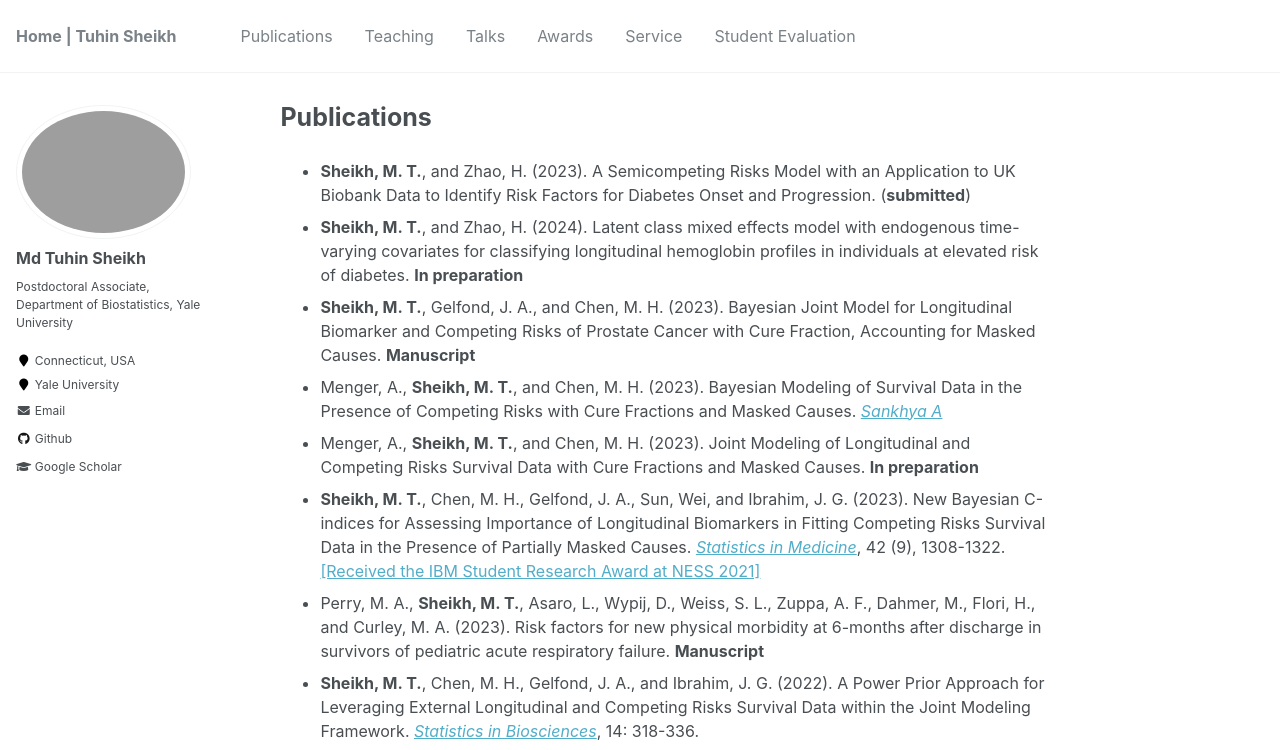
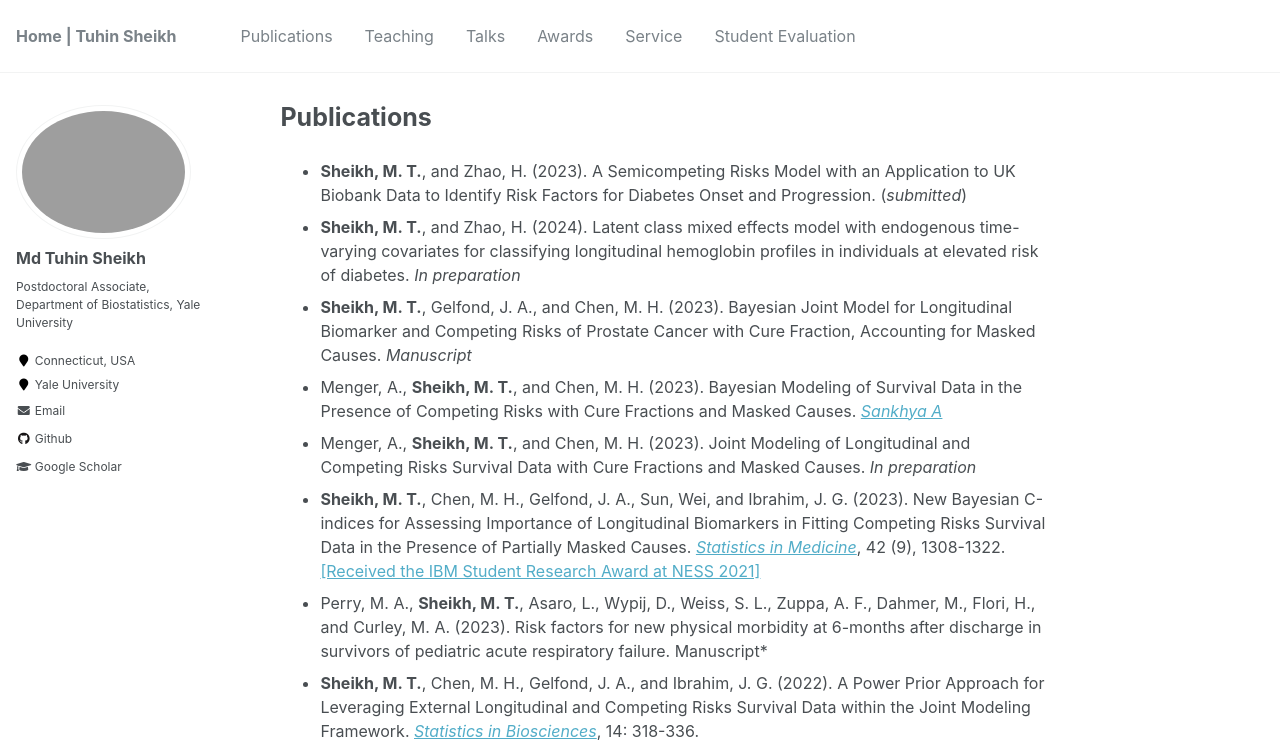
Before and after one commit to mdtuhinsheikh/mdtuhinsheikh.github.io, a Jekyll site: the page built from _pages/publications.md, in a window 1280 px wide and 1327 px high. Shown: the top 750 px of the window. Built offline with Jekyll 4.4.1, drawn with Linux system fonts in a browser that asks for light colours.

```diff
--- a/_pages/publications.md
+++ b/_pages/publications.md
@@ -4,14 +4,14 @@ permalink: /publications/
 author_profile: true
 ---
 
-- **Sheikh, M. T.**, and Zhao, H. (2023). A Semicompeting Risks Model with an Application to UK Biobank Data to Identify Risk Factors for Diabetes Onset and Progression. (**submitted**)
-- **Sheikh, M. T.**, and Zhao, H. (2024). Latent class mixed effects model with endogenous time-varying covariates for classifying longitudinal hemoglobin profiles in individuals at elevated risk of diabetes. **In preparation**
-- **Sheikh, M. T.**, Gelfond, J. A., and Chen, M. H. (2023). Bayesian Joint Model for Longitudinal Biomarker and Competing Risks of Prostate Cancer with Cure Fraction, Accounting for Masked Causes. **Manuscript**
+- **Sheikh, M. T.**, and Zhao, H. (2023). A Semicompeting Risks Model with an Application to UK Biobank Data to Identify Risk Factors for Diabetes Onset and Progression. (*submitted*)
+- **Sheikh, M. T.**, and Zhao, H. (2024). Latent class mixed effects model with endogenous time-varying covariates for classifying longitudinal hemoglobin profiles in individuals at elevated risk of diabetes. *In preparation*
+- **Sheikh, M. T.**, Gelfond, J. A., and Chen, M. H. (2023). Bayesian Joint Model for Longitudinal Biomarker and Competing Risks of Prostate Cancer with Cure Fraction, Accounting for Masked Causes. *Manuscript*
 - Menger, A., **Sheikh, M. T.**, and Chen, M. H. (2023). Bayesian Modeling of Survival Data in the Presence of Competing Risks with Cure Fractions and Masked Causes. [*Sankhya A*](https://link.springer.com/article/10.1007/s13171-023-00335-5){:target="_blank}
-- Menger, A., **Sheikh, M. T.**, and Chen, M. H. (2023). Joint Modeling of Longitudinal and Competing Risks Survival Data with Cure Fractions and Masked Causes. **In preparation**
+- Menger, A., **Sheikh, M. T.**, and Chen, M. H. (2023). Joint Modeling of Longitudinal and Competing Risks Survival Data with Cure Fractions and Masked Causes. *In preparation*
 - **Sheikh, M. T.**, Chen, M. H., Gelfond, J. A., Sun, Wei, and Ibrahim, J. G. (2023). New Bayesian C-indices for Assessing Importance of Longitudinal Biomarkers
 in Fitting Competing Risks Survival Data in the Presence of Partially Masked Causes. [*Statistics in Medicine*](https://onlinelibrary.wiley.com/doi/10.1002/sim.9671){:target="_blank"}, 42 (9), 1308-1322. [[Received the IBM Student Research Award at NESS 2021]](https://statistics.uconn.edu/2021/10/14/awards-at-the-34th-ness-symposium/)
-- Perry, M. A., **Sheikh, M. T.**, Asaro, L., Wypij, D., Weiss, S. L., Zuppa, A. F., Dahmer, M., Flori, H., and Curley, M. A. (2023). Risk factors for new physical morbidity at 6-months after discharge in survivors of pediatric acute respiratory failure. **Manuscript**
+- Perry, M. A., **Sheikh, M. T.**, Asaro, L., Wypij, D., Weiss, S. L., Zuppa, A. F., Dahmer, M., Flori, H., and Curley, M. A. (2023). Risk factors for new physical morbidity at 6-months after discharge in survivors of pediatric acute respiratory failure. Manuscript*
 - **Sheikh, M. T.**, Chen, M. H., Gelfond, J. A., and Ibrahim, J. G. (2022). A Power Prior Approach for Leveraging External Longitudinal and Competing Risks Survival Data within the Joint Modeling Framework. [*Statistics in Biosciences*](https://doi.org/10.1007/s12561-021-09330-6){:target="_blank"}, 14: 318-336.
 - **Sheikh, M. T.**, Ibrahim, J. G., Gelfond, J. A., Sun, Wei and Chen, M. H. (2021). Joint Modeling of Longitudinal and Survival Data in the Presence of Competing Risks with Applications to Prostate Cancer Data. [*Statistical Modelling*](https://pubmed.ncbi.nlm.nih.gov/34177376/){:target="_blank"}, 21(1–2): 72–94.
 - Khan, J.R., Awan, N., **Sheikh, M. T.** (2019). A multilevel and spatial analysis
```
